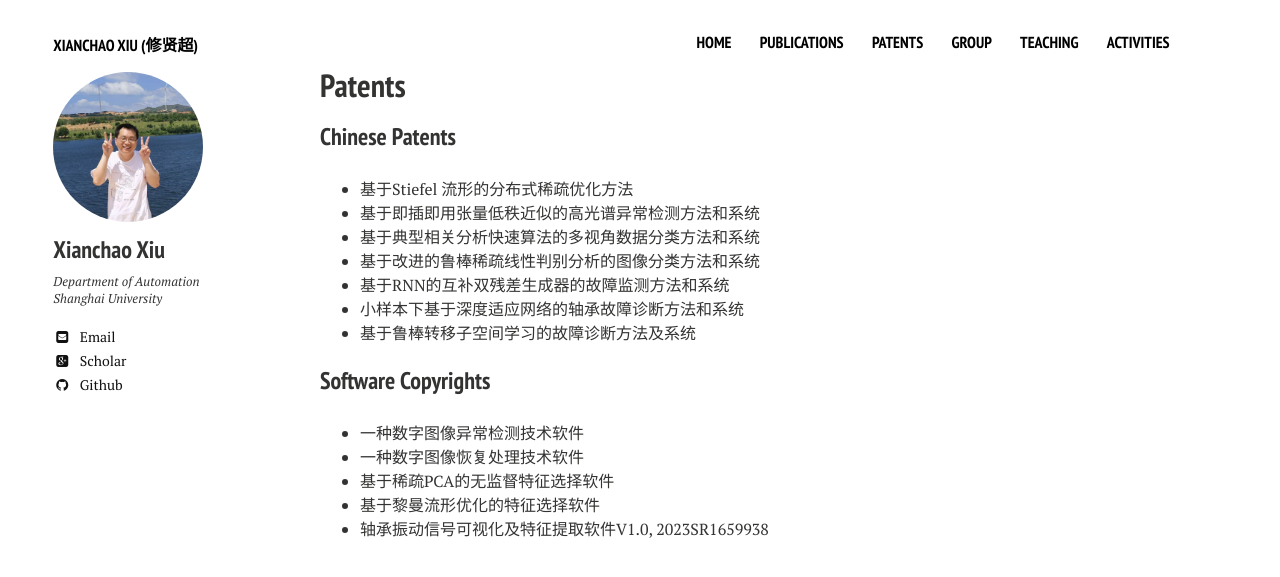
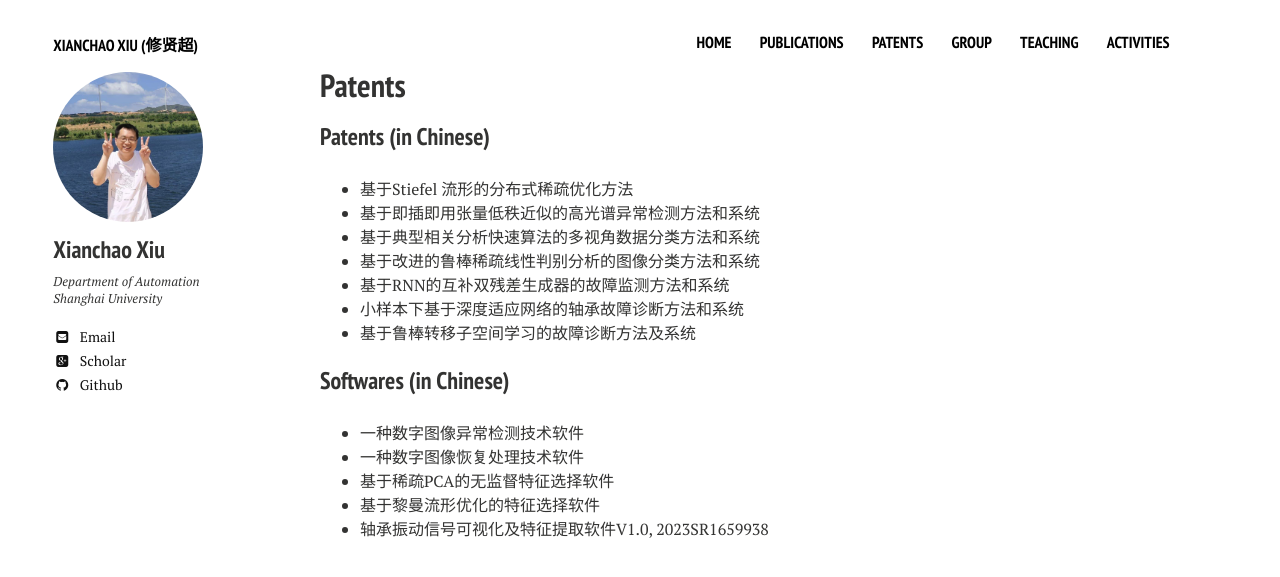
Before and after one commit to xianchaoxiu/xianchaoxiu.github.io, a Jekyll site: the page built from patents/index.md, in a window 1280 px wide. Shown: the top 577 px of the page. Built offline with Jekyll 4.4.1, drawn with Linux system fonts in a browser that asks for light colours; nearby versions of some CDN libraries.

Commit message:
Update index.md

```diff
--- a/patents/index.md
+++ b/patents/index.md
@@ -8,7 +8,7 @@ share: false
 ---
 
 
-### Chinese Patents
+### Patents (in Chinese)
 * 基于Stiefel 流形的分布式稀疏优化方法 <br>
 * 基于即插即用张量低秩近似的高光谱异常检测方法和系统 <br>
 * 基于典型相关分析快速算法的多视角数据分类方法和系统 <br>
@@ -17,7 +17,7 @@ share: false
 * 小样本下基于深度适应网络的轴承故障诊断方法和系统 <br>
 * 基于鲁棒转移子空间学习的故障诊断方法及系统 <br>
 
-### Software Copyrights
+### Softwares (in Chinese)
 * 一种数字图像异常检测技术软件 <br>
 * 一种数字图像恢复处理技术软件 <br>
 * 基于稀疏PCA的无监督特征选择软件 <br>
```
